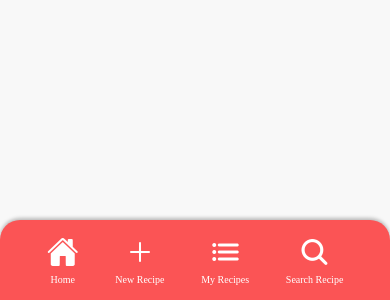
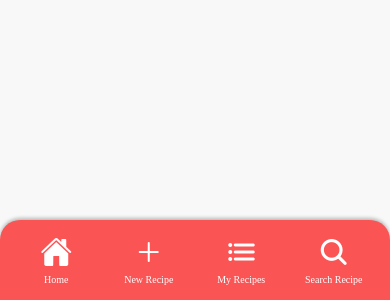
Before and after one commit to simgae/HM-Introduction-React-Native, a React Native app: screen / in a window 390 px wide. Shown: the part 544-844 px from the top of the page. Built offline with nearby package versions, Linux system fonts and the light colour scheme.

Commit message:
Remove unnecessary view wrapper

```diff
--- a/src/components/NavigationItem.tsx
+++ b/src/components/NavigationItem.tsx
@@ -1,5 +1,5 @@
 import { Ionicons } from "@expo/vector-icons";
-import { View, Text, TouchableOpacity } from "react-native";
+import { Text, TouchableOpacity } from "react-native";
 import { StyleSheet } from "react-native";
 import { iconColor } from "../constants/colors";
 import { font } from "../constants/fonts";
@@ -28,12 +28,10 @@ export default function NavigationItem({
   onPress,
 }: NavigationItemProps) {
   return (
-    <View>
-      <TouchableOpacity onPress={onPress} style={styles.container}>
-        <Ionicons name={icon} size={iconSize} color={iconColor} />
-        <Text style={styles.description}>{description}</Text>
-      </TouchableOpacity>
-    </View>
+    <TouchableOpacity onPress={onPress} style={styles.container}>
+      <Ionicons name={icon} size={iconSize} color={iconColor} />
+      <Text style={styles.description}>{description}</Text>
+    </TouchableOpacity>
   );
 }
 
```
